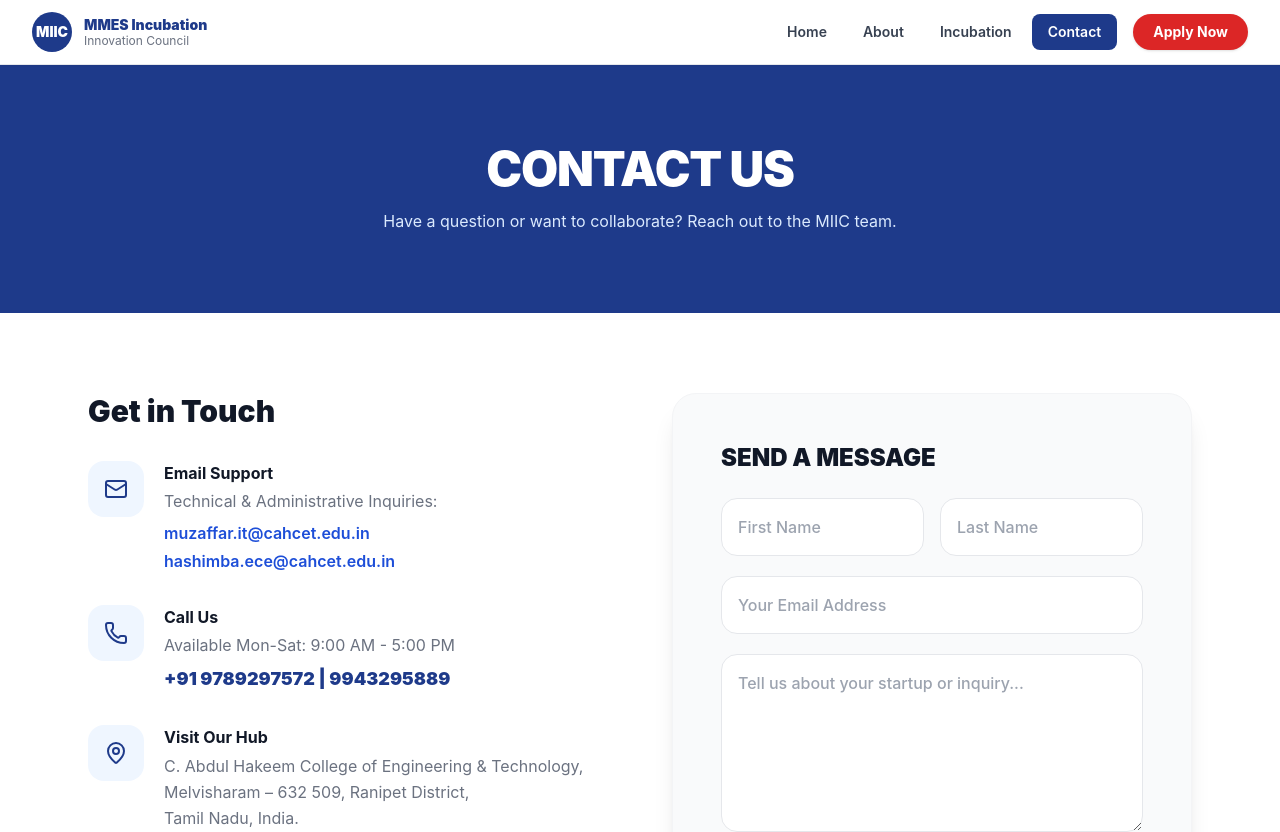
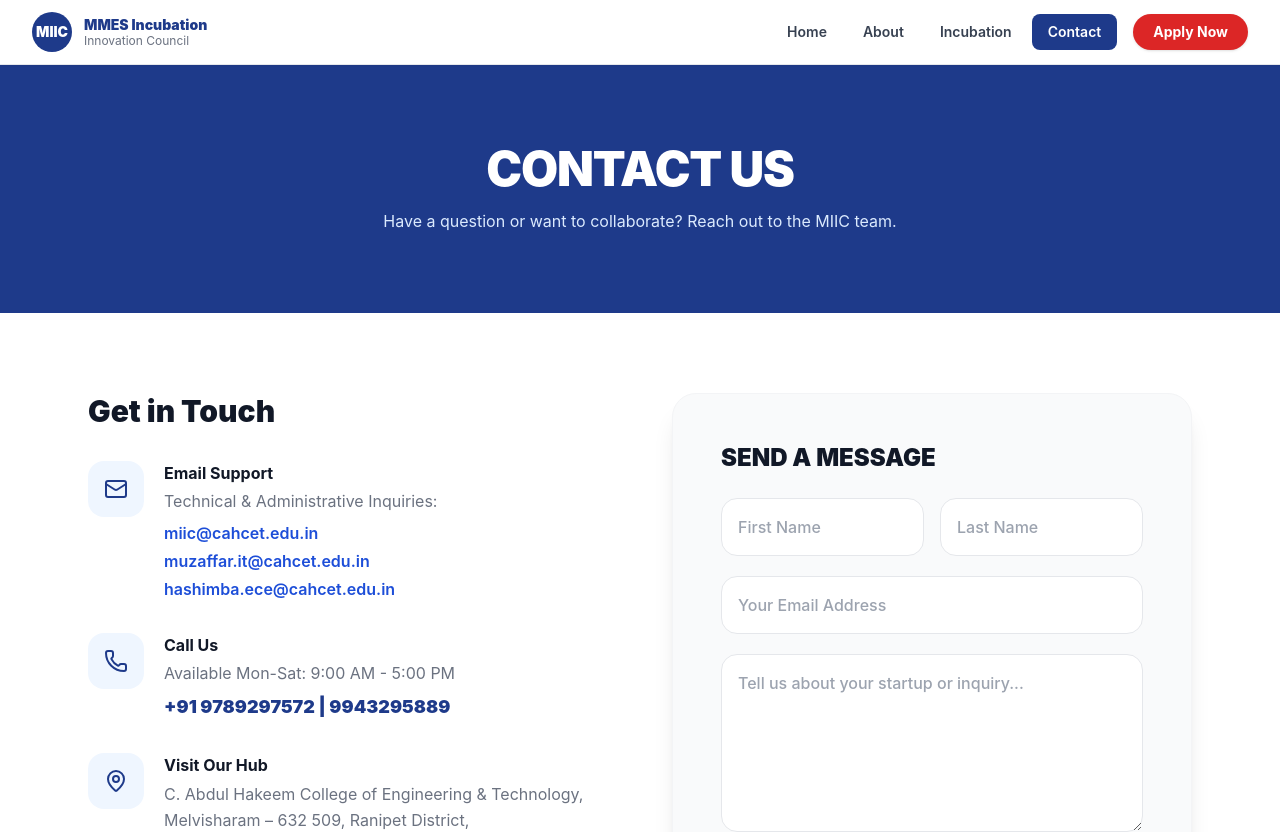
Before and after one commit to campusonec1-prog/MMES-Incubation, a React (Vite) app: page /contact in a window 1280 px wide. Shown: the top 832 px of the page. Built offline with nearby package versions, Linux system fonts and the light colour scheme.

Commit message:
Added mail id

```diff
--- a/src/Pages/Contact.jsx
+++ b/src/Pages/Contact.jsx
@@ -25,6 +25,7 @@
                 <div>
                   <h4 className="font-bold text-gray-900 mb-1">Email Support</h4>
                   <p className="text-gray-500 mb-2">Technical & Administrative Inquiries:</p>
+                  <a href="mailto:miic@cahcet.edu.in" className="text-blue-700 font-semibold hover:underline block mb-1">miic@cahcet.edu.in</a>
                   <a href="mailto:muzaffar.it@cahcet.edu.in" className="text-blue-700 font-semibold hover:underline block mb-1">muzaffar.it@cahcet.edu.in</a>
                   <a href="mailto:hashimba.ece@cahcet.edu.in" className="text-blue-700 font-semibold hover:underline block">hashimba.ece@cahcet.edu.in</a>
                 </div>
```
